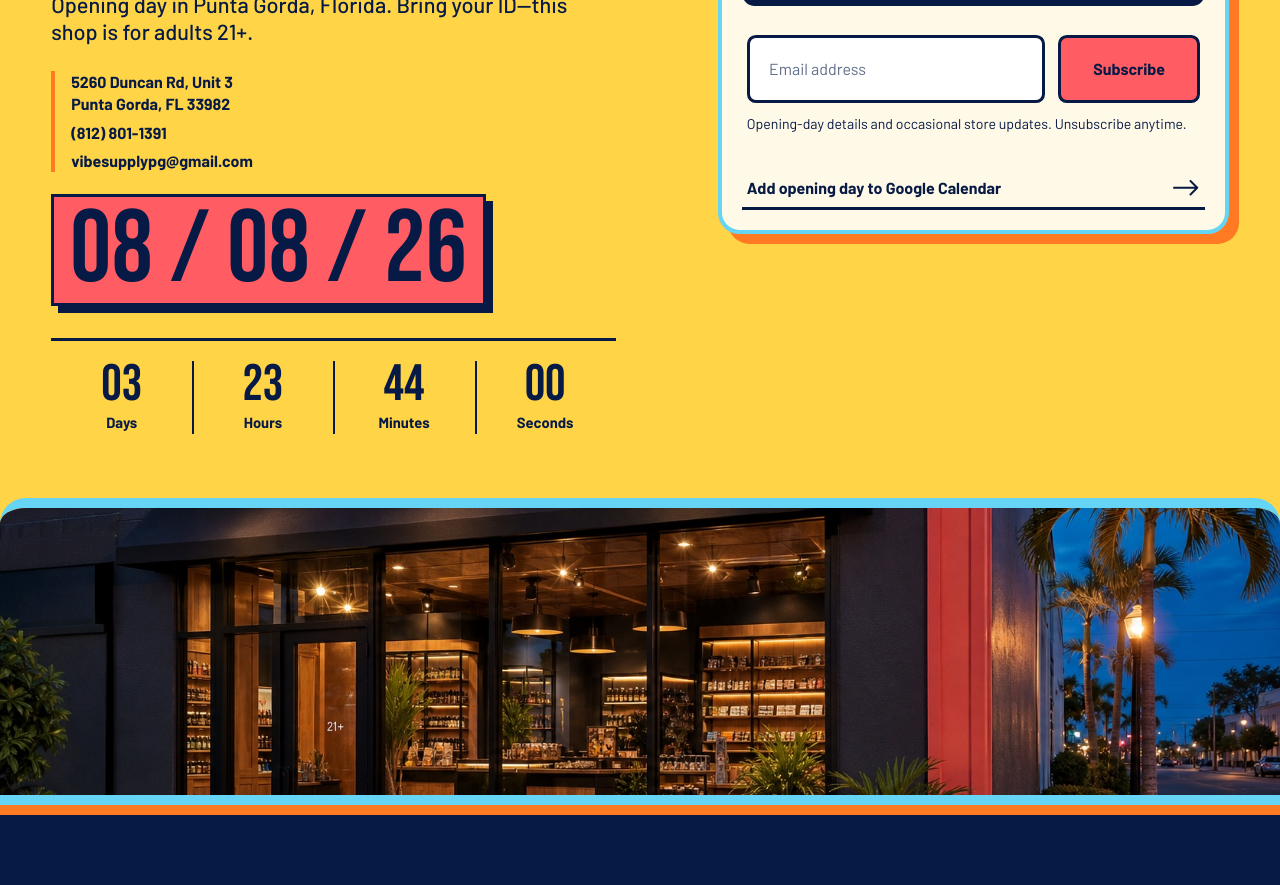
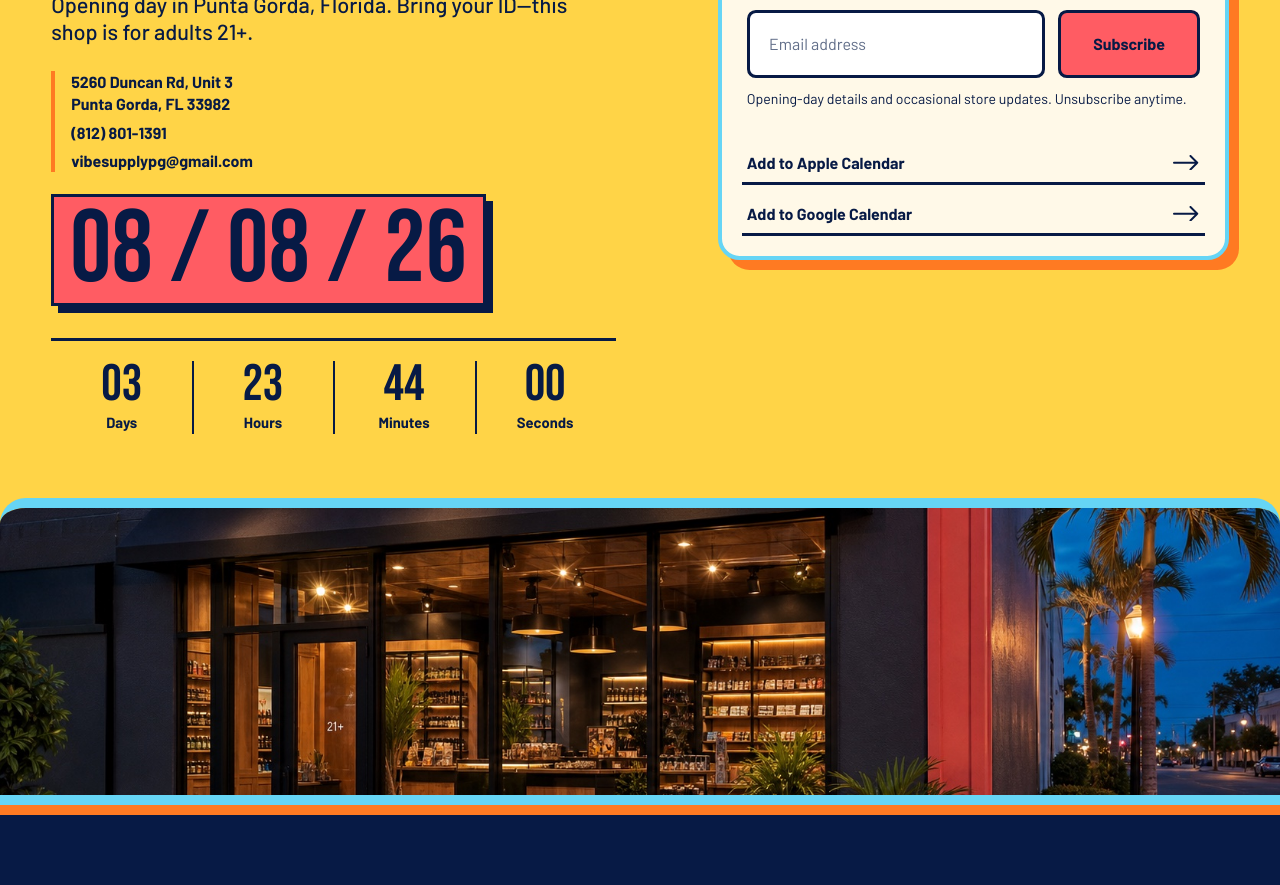
Before and after one commit to amingione/vibe-supply-co, a React (Vite) app: page / in a window 1280 px wide. Shown: the part 4900-5785 px from the top of the page. Built offline with nearby package versions, Linux system fonts and the light colour scheme.

Commit message:
Add Apple and Google calendar options

```diff
--- a/src/App.jsx
+++ b/src/App.jsx
@@ -2,7 +2,7 @@ import { useEffect, useMemo, useState } from 'react'
 
 const OPENING_DATE = new Date('2026-08-08T00:00:00-04:00')
 const MAPS_URL = 'https://www.google.com/maps/search/?api=1&query=5260%20Duncan%20Rd%20Unit%203%2C%20Punta%20Gorda%2C%20FL%2033982'
-const CALENDAR_URL = 'https://calendar.google.com/calendar/render?action=TEMPLATE&text=Vibe%20Smoke%20%26%20Supply%20Co%20Opening%20Day&dates=20260808%2F20260809&details=Opening%20day%20for%20Vibe%20Smoke%20%26%20Supply%20Co.%20Adults%2021%2B%20only.&location=5260%20Duncan%20Rd%2C%20Unit%203%2C%20Punta%20Gorda%2C%20FL%2033982'
+const GOOGLE_CALENDAR_URL = 'https://calendar.google.com/calendar/render?action=TEMPLATE&text=Vibe%20Smoke%20%26%20Supply%20Co%20Opening%20Day&dates=20260808%2F20260809&details=Opening%20day%20for%20Vibe%20Smoke%20%26%20Supply%20Co.%20Adults%2021%2B%20only.&location=5260%20Duncan%20Rd%2C%20Unit%203%2C%20Punta%20Gorda%2C%20FL%2033982'
 
 const tumblers = [
   { name: 'Mint', src: '/products/vibe-tumbler-mint.jpg' },
@@ -329,9 +329,14 @@ function Visit() {
               {formError ? <p className="form-error" role="alert">{formError}</p> : null}
             </form>
           )}
-          <a className="calendar-link" href={CALENDAR_URL}>
-            Add opening day to Google Calendar <ArrowIcon />
-          </a>
+          <div className="calendar-links" aria-label="Add opening day to a calendar">
+            <a className="calendar-link" href="/vibe-opening-day.ics">
+              Add to Apple Calendar <ArrowIcon />
+            </a>
+            <a className="calendar-link" href={GOOGLE_CALENDAR_URL}>
+              Add to Google Calendar <ArrowIcon />
+            </a>
+          </div>
         </div>
       </div>
       <figure className="visit__strip">
--- a/src/styles.css
+++ b/src/styles.css
@@ -954,13 +954,19 @@ a {
   text-transform: uppercase;
 }
 
+.calendar-links {
+  display: grid;
+  gap: 0.25rem;
+  margin-top: 1.5rem;
+}
+
 .calendar-link {
   display: flex;
   width: 100%;
   align-items: center;
   justify-content: space-between;
   gap: 1rem;
-  margin-top: 1.5rem;
+  margin: 0;
   padding: 0.8rem 0.3rem 0.45rem;
   border: 0;
   border-bottom: 3px solid var(--navy);
```
Also changed, not shown: 1 other file (tests, documents, lock files or other folders).
